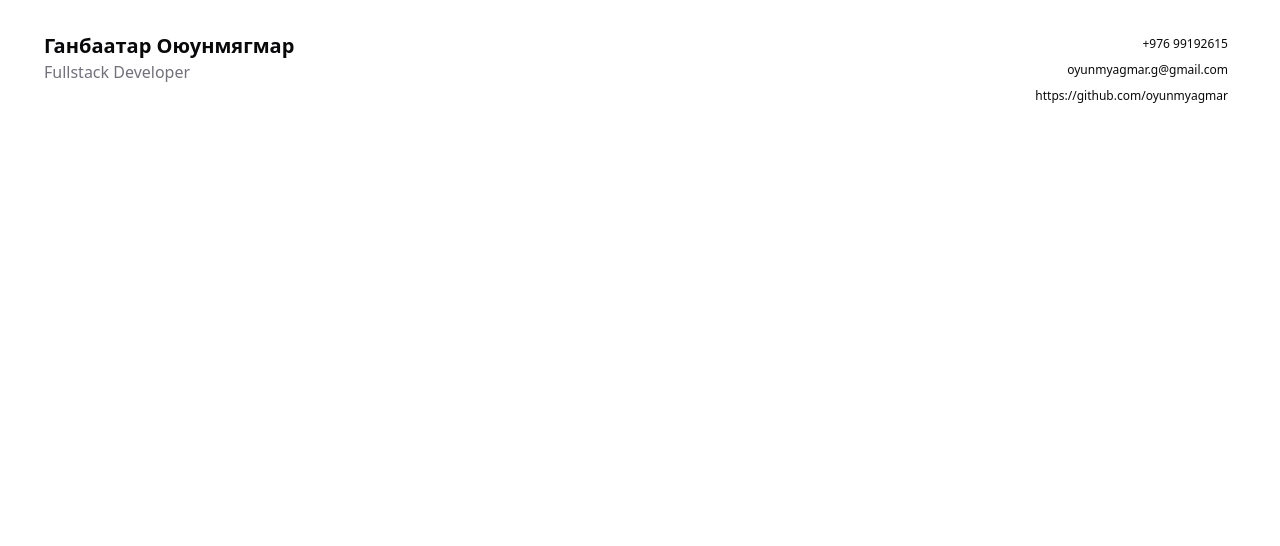
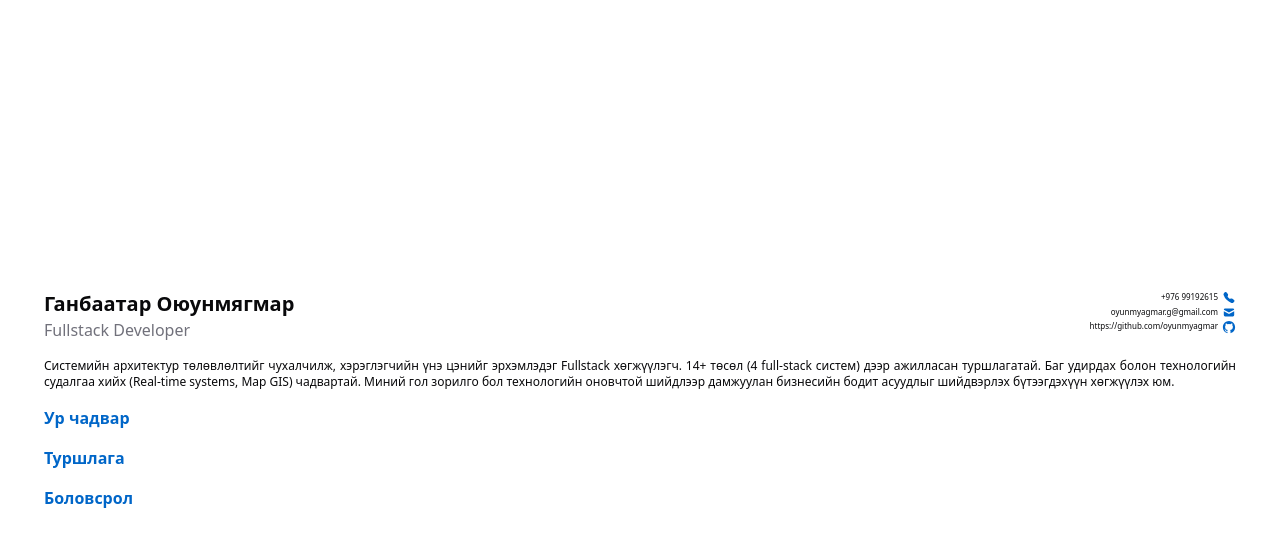
Before and after one commit to oyunmyagmar/cv-oyunmyagmar, a Next.js app: page / in a window 1280 px wide. Shown: the top 546 px of the page. Built offline with nearby package versions, Linux system fonts and the light colour scheme.

Commit message:
bio section added

```diff
--- a/package.json
+++ b/package.json
@@ -25,6 +25,7 @@
     "react-day-picker": "^9.13.2",
     "react-dom": "19.2.3",
     "react-hook-form": "^7.71.1",
+    "react-icons": "^5.5.0",
     "react-resizable-panels": "^4.6.3",
     "recharts": "^2.15.4",
     "sonner": "^2.0.7",
--- a/src/app/_components/Btn.tsx
+++ b/src/app/_components/Btn.tsx
@@ -1,14 +1,33 @@
 import { Button } from "@/components/ui/button";
-import React from "react";
+import { IconType } from "react-icons";
 
-export const Btn = ({ text }: { text: string }) => {
+export const Btn = ({
+  text,
+  Icon,
+  size,
+  iconClassName = "",
+  href,
+}: {
+  text: string;
+  Icon: IconType;
+  size: number;
+  iconClassName?: string;
+  href: string;
+}) => {
   return (
-    <Button
-      size={"xs"}
-      variant={"ghost"}
-      className="cursor-pointer border-0  transition-all duration-500 ease-in-out"
-    >
-      {text}
-    </Button>
+    <div className="flex items-center justify-center gap-0.5">
+      <Button
+        asChild
+        size={"xs"}
+        variant={"ghost"}
+        className="cursor-pointer border-0 duration-500 ease-in-out text-[8px] h-fit px-0.5 py-0.5"
+      >
+        <a href={href}>{text}</a>
+      </Button>
+      <Icon
+        className={`text-[#0066C8] w-[14px] ${iconClassName}`}
+        size={size}
+      />
+    </div>
   );
 };
--- a/src/app/globals.css
+++ b/src/app/globals.css
@@ -126,3 +126,12 @@
     @apply bg-background text-foreground;
   }
 }
+
+.no-scrollbar::-webkit-scrollbar {
+  display: none;
+}
+
+.no-scrollbar {
+  -ms-overflow-style: none;
+  scrollbar-width: none;
+}
--- a/src/app/page.tsx
+++ b/src/app/page.tsx
@@ -1,26 +1,53 @@
 import Link from "next/link";
 import { Btn } from "./_components";
+import { BsFillTelephoneFill } from "react-icons/bs";
+import { IoLogoGithub } from "react-icons/io5";
+import { HiMail } from "react-icons/hi";
 
 export default function HomePage() {
   return (
-    <div className="w-full h-screen flex justify-center py-8 px-11">
+    <div className="w-full h-screen flex justify-center py-8 px-11 flex-col gap-4 overflow-y-auto no-scrollbar">
       <div className="w-full flex justify-between">
         <div>
-          <div className="text-xl font-bold">Ганбаатар Оюунмягмар</div>
-          <div className="text-muted-foreground">Fullstack Developer</div>
+          <div className="text-xl font-semibold">Ганбаатар Оюунмягмар</div>
+          <div className="text-base text-muted-foreground">
+            Fullstack Developer
+          </div>
         </div>
-        <div className="flex flex-col text-xs items-end gap-0.5">
-          <a href="tel:+97699192615">
-            <Btn text="+976 99192615" />
-          </a>
-          <a href="mailto:oyunmyagmar.g@gmail.com">
-            <Btn text="oyunmyagmar.g@gmail.com" />
-          </a>
-          <Link href={"https://github.com/oyunmyagmar"}>
-            <Btn text="https://github.com/oyunmyagmar" />
-          </Link>
+        <div className="flex flex-col text-xs items-end">
+          <Btn
+            text="+976 99192615"
+            Icon={BsFillTelephoneFill}
+            size={11}
+            href="tel:+97699192615"
+          />
+          <Btn
+            text="oyunmyagmar.g@gmail.com"
+            Icon={HiMail}
+            size={13}
+            iconClassName="mt-[1.5px]"
+            href="mailto:oyunmyagmar.g@gmail.com"
+          />
+          <Btn
+            text="https://github.com/oyunmyagmar"
+            Icon={IoLogoGithub}
+            size={14}
+            iconClassName="mt-[0.5px]"
+            href="https://github.com/oyunmyagmar"
+          />
         </div>
       </div>
+      <div className="text-xs text-justify">
+        Системийн архитектур төлөвлөлтийг чухалчилж, хэрэглэгчийн үнэ цэнийг
+        эрхэмлэдэг Fullstack хөгжүүлэгч. 14+ төсөл (4 full-stack систем) дээр
+        ажилласан туршлагатай. Баг удирдах болон технологийн судалгаа хийх
+        (Real-time systems, Map GIS) чадвартай. Миний гол зорилго бол
+        технологийн оновчтой шийдлээр дамжуулан бизнесийн бодит асуудлыг
+        шийдвэрлэх бүтээгдэхүүн хөгжүүлэх юм.
+      </div>
+      <div className="text-[#0066C8] font-semibold">Ур чадвар</div>
+      <div className="text-[#0066C8] font-semibold">Туршлага</div>
+      <div className="text-[#0066C8] font-semibold">Боловсрол</div>
     </div>
   );
 }
```
Also changed, not shown: 1 other file (tests, documents, lock files or other folders).
